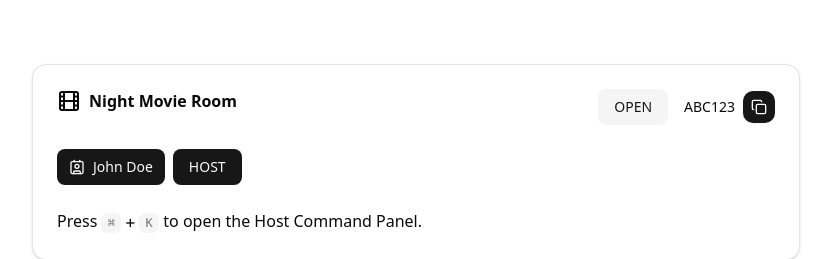
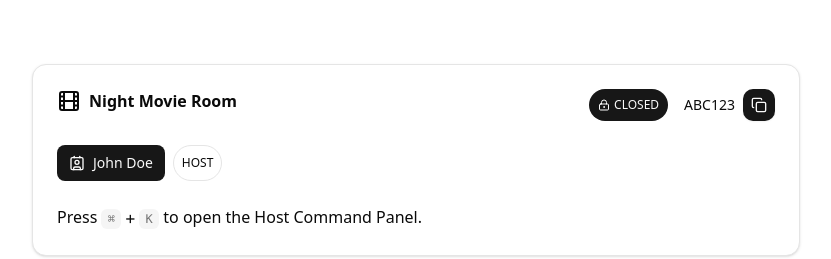
Before and after one commit to RickBarretto/movie-night, a Next.js app in the folder frontend/: page /room in a window 1280 px wide. Shown: the top 259 px of the page, without its empty margins (224-1055 px from the left). Built offline with nearby package versions, Linux system fonts and the light colour scheme.

Commit message:
Style: Use Badge instead of buttons and custom divs.

```diff
--- /dev/null
+++ b/frontend/src/components/ui/badge.tsx
@@ -0,0 +1,46 @@
+import * as React from "react"
+import { Slot } from "@radix-ui/react-slot"
+import { cva, type VariantProps } from "class-variance-authority"
+
+import { cn } from "@/lib/utils"
+
+const badgeVariants = cva(
+  "inline-flex items-center justify-center rounded-full border px-2 py-0.5 text-xs font-medium w-fit whitespace-nowrap shrink-0 [&>svg]:size-3 gap-1 [&>svg]:pointer-events-none focus-visible:border-ring focus-visible:ring-ring/50 focus-visible:ring-[3px] aria-invalid:ring-destructive/20 dark:aria-invalid:ring-destructive/40 aria-invalid:border-destructive transition-[color,box-shadow] overflow-hidden",
+  {
+    variants: {
+      variant: {
+        default:
+          "border-transparent bg-primary text-primary-foreground [a&]:hover:bg-primary/90",
+        secondary:
+          "border-transparent bg-secondary text-secondary-foreground [a&]:hover:bg-secondary/90",
+        destructive:
+          "border-transparent bg-destructive text-white [a&]:hover:bg-destructive/90 focus-visible:ring-destructive/20 dark:focus-visible:ring-destructive/40 dark:bg-destructive/60",
+        outline:
+          "text-foreground [a&]:hover:bg-accent [a&]:hover:text-accent-foreground",
+      },
+    },
+    defaultVariants: {
+      variant: "default",
+    },
+  }
+)
+
+function Badge({
+  className,
+  variant,
+  asChild = false,
+  ...props
+}: React.ComponentProps<"span"> &
+  VariantProps<typeof badgeVariants> & { asChild?: boolean }) {
+  const Comp = asChild ? Slot : "span"
+
+  return (
+    <Comp
+      data-slot="badge"
+      className={cn(badgeVariants({ variant }), className)}
+      {...props}
+    />
+  )
+}
+
+export { Badge, badgeVariants }
--- a/frontend/src/pages/room.tsx
+++ b/frontend/src/pages/room.tsx
@@ -16,7 +16,10 @@
   LucideContact,
   LucideFilm,
   LucideFlag,
+  LucideHash,
   LucideList,
+  LucideLockKeyhole,
+  LucideLockKeyholeOpen,
 } from "lucide-react";
 import { CopyButton } from "@/components/ui/shadcn-io/copy-button";
 import { Kbd, KbdGroup } from "@/components/ui/kbd";
@@ -26,6 +29,7 @@
   CommandItem,
   CommandList,
 } from "@/components/ui/command";
+import { Badge } from "@/components/ui/badge";
 
 export default function RoomPage() {
   const { user, room } = useSession();
@@ -51,7 +55,12 @@
             Night Movie Room
           </CardTitle>
           <CardAction className="flex align-middle gap-4">
-            <Button variant="secondary">{room.status.toUpperCase()}</Button>
+            <Badge>
+              {
+               (room.status == "open")? <LucideLockKeyholeOpen/> : <LucideLockKeyhole/>
+              }
+              {room.status.toUpperCase()}
+            </Badge>
             <div className="inline-flex items-center gap-2 font-mono text-sm">
               <span>{room.code}</span>
               <CopyButton content={room.code} />
@@ -62,7 +71,7 @@
           <Button>
             <LucideContact /> {user.name}
           </Button>
-          <Button>{user.role.toUpperCase()}</Button>
+          <Badge variant="outline">{user.role.toUpperCase()}</Badge>
         </CardContent>
         {user.role === "host" && (
           <CardFooter>
@@ -128,7 +137,7 @@
     },
     room: {
       code: "ABC123",
-      status: "open",
+      status: "closed",
     },
   };
 }
```
Also changed, not shown: 1 other file (tests, documents, lock files or other folders).
